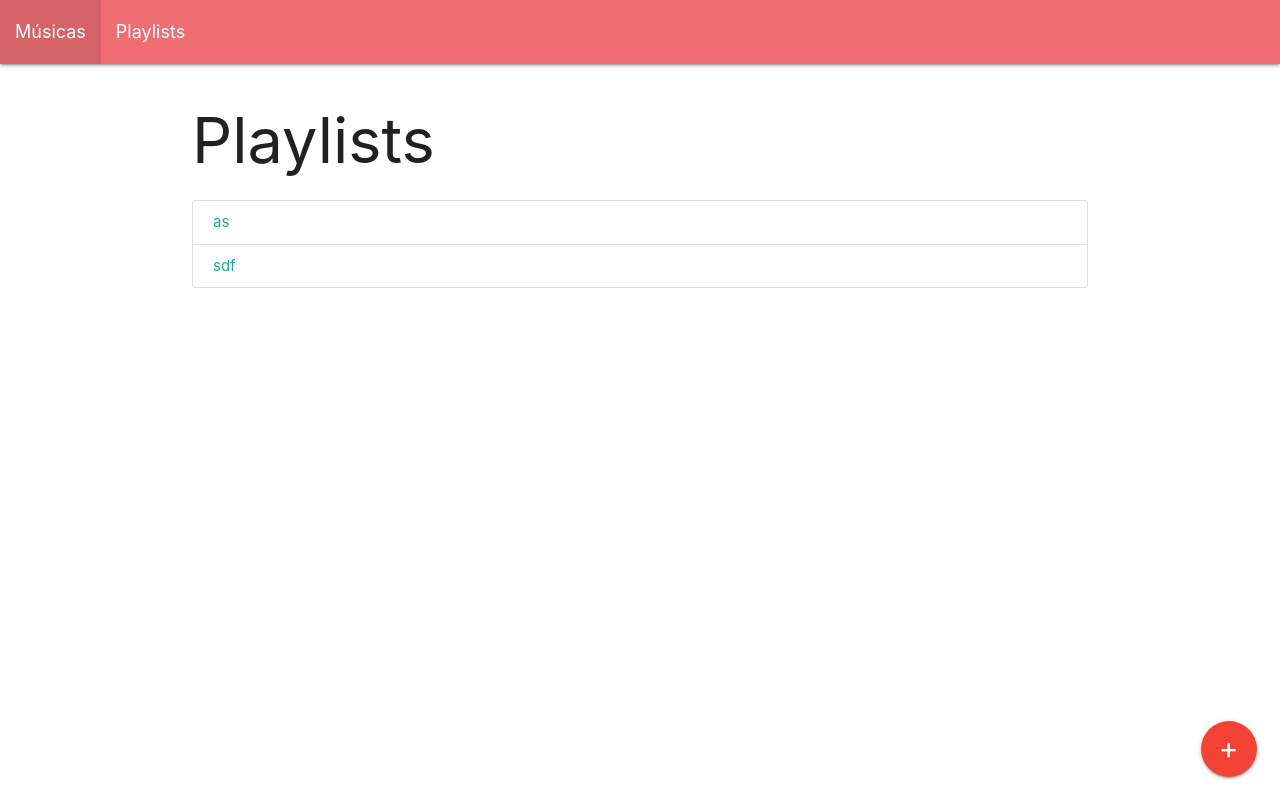
After one commit to toshikurauchi/chopro_book, a Flask app: page /playlists in a window 1280 px wide. The commit adds this page. Run offline with Flask 2, Linux system fonts and the light colour scheme.

Commit message:
Basic playlist implementation (incomplete)

```diff
--- a/chopro/core.py
+++ b/chopro/core.py
@@ -51,7 +51,6 @@ CHOPRO_META_ABBREV = {
     'st': 'subtitle',
 }
 CHOPRO_META_DIRECTIVES += list(CHOPRO_META_ABBREV.keys())
-print(CHOPRO_META_DIRECTIVES)
 class ChoProMeta(object):
     DEFAULT_TITLE = 'ChordPro Song'
 
--- a/main.py
+++ b/main.py
@@ -3,12 +3,25 @@ import sys
 import re
 from pathlib import Path
 from flask import Flask, render_template, request
+from flask_sqlalchemy import SQLAlchemy
 
 from chopro import ChoPro
 from config import *
 
 
 app = Flask(__name__)
+app.config['SQLALCHEMY_DATABASE_URI'] = 'sqlite:////tmp/chopro_book.db'
+db = SQLAlchemy(app)
+
+
+class Playlist(db.Model):
+    id = db.Column(db.Integer, primary_key=True)
+    name = db.Column(db.String(80), unique=True, nullable=False)
+    songs = db.Column(db.PickleType)
+
+    def __repr__(self):
+        return '<Playlist %r>' % self.name
+
 
 def get_html(filename):
     with open(filename) as cpfile:
@@ -17,18 +30,32 @@ def get_html(filename):
     return chopro.get_html()
 
 
+def list_songs():
+    path = Path(CHOPRO_DIR)
+    regex = re.compile(r".(chopro|chordpro)$", re.IGNORECASE)
+    return {regex.sub('', f.name): f.name for f in path.iterdir()}
+
+
 @app.route('/')
 def index():
-    path = Path(CHOPRO_DIR)
-    regex = re.compile(r".(chopro|chordpro)$", re.IGNORECASE)
-    songs = {regex.sub('', f.name): f.name for f in path.iterdir()}
+    songs = list_songs()
     return render_template('index.html', songs=sorted(songs.keys()), song_files=songs)
+
+@app.route('/playlists')
+def playlists():
+    all = ['as', 'sdf']
+    return render_template('playlists.html', playlists=all)
 
 @app.route('/song')
 def chords():
     filename = (Path(CHOPRO_DIR) / request.args['filename']).absolute()
     return render_template('chords.html', chords=get_html(filename))
 
+@app.route('/playlist')
+def playlist_form():
+    songs = list_songs()
+    return render_template('playlist_form.html', song_files=songs)
+
 
 if __name__=='__main__':
     app.run(debug=True)
--- /dev/null
+++ b/setup_app.py
@@ -0,0 +1,4 @@
+from main import db
+
+if __name__=='__main__':
+    db.create_all()
--- a/static/css/style.css
+++ b/static/css/style.css
@@ -1,12 +1,3 @@
-.container {
-    padding-top: 4.2rem;
-    //columns: 2;
-}
-
-h1 {
-    margin-top: 0;
-}
-
 .chords-lyrics-line {
     display: flex;
     align-items: flex-end;
@@ -18,3 +9,11 @@ h1 {
     font-weight: bold;
     color: #d14;
 }
+
+.collection-item a {
+    width: 100%;
+}
+
+.plus-icon {
+    font-size: 2rem;
+}
--- /dev/null
+++ b/static/js/chopro.js
@@ -0,0 +1 @@
+M.AutoInit();
--- /dev/null
+++ b/templates/base.html
@@ -0,0 +1,24 @@
+<!DOCTYPE html>
+<html>
+<head>
+    <meta name="viewport" content="width=device-width, initial-scale=1.0">
+    <meta charset="UTF-8">
+    <link rel=stylesheet type=text/css href="{{ url_for('static', filename='css/materialize.min.css') }}">
+    <link rel=stylesheet type=text/css href="{{ url_for('static', filename='css/style.css') }}">
+</head>
+<body>
+    <nav>
+        <div class="nav-wrapper">
+            <ul id="nav-mobile" class="left hide-on-med-and-down">
+                <li><a href="{{ url_for('index') }}" class="breadcrumb">Músicas</a></li>
+                <li><a href="{{ url_for('playlists') }}" class="breadcrumb">Playlists</a></li>
+            </ul>
+        </div>
+    </nav>
+
+    {% block content %}{% endblock %}
+
+    <script type="text/javascript" src="{{ url_for('static', filename='js/materialize.min.js') }}"></script>
+    <script type="text/javascript" src="{{ url_for('static', filename='js/chopro.js') }}"></script>
+</body>
+</html>
--- /dev/null
+++ b/templates/playlists.html
@@ -0,0 +1,17 @@
+{% extends 'base.html' %}
+
+{% block content %}
+<div class="container">
+    <h1>Playlists</h1>
+    <div class="collection">
+        {% for playlist in playlists %}
+            <a href={{ url_for('chords', playlist=playlist) }} class="collection-item">{{ playlist }}</a>
+        {% endfor %}
+    </div>
+</div>
+
+<div class="fixed-action-btn">
+    <a href="{{ url_for('playlist_form') }}" class="btn-floating btn-large waves-effect waves-light red"><span class="plus-icon">+</span></a>
+</div>
+
+{% endblock %}
```
Also changed, not shown: templates/chords.html (+8 -15 lines), templates/index.html (+11 -20 lines), templates/playlist_form.html (added, +26 -0 lines).
